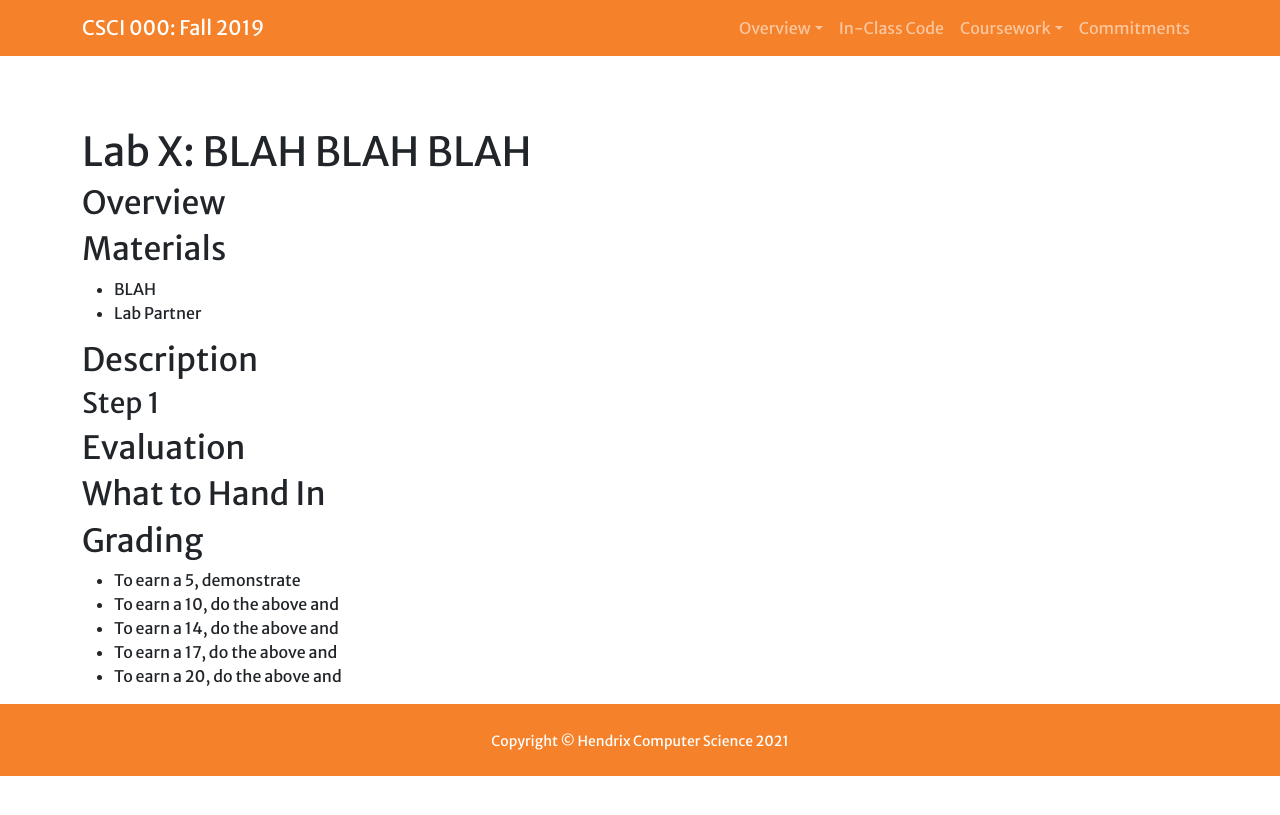
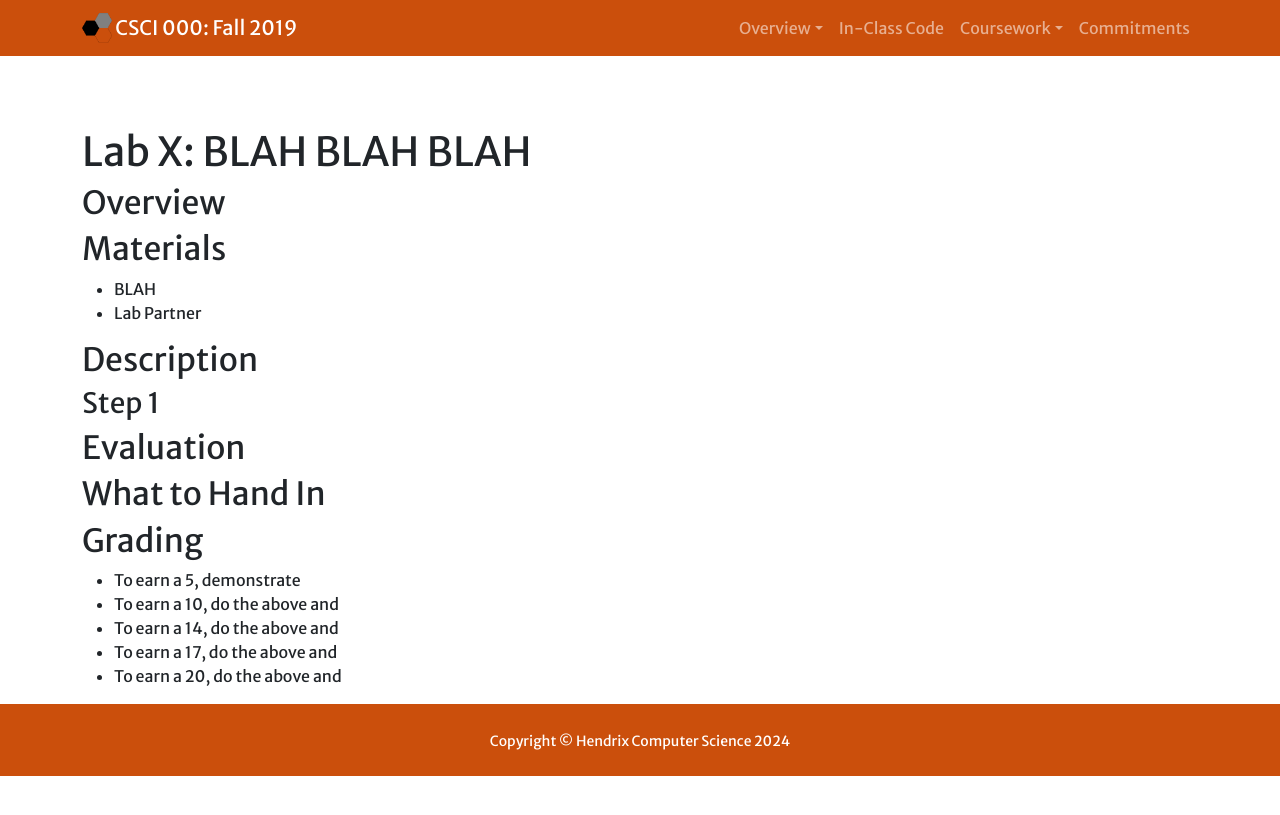
Before and after one commit to Hendrix-CS/csci000, a Jekyll site: the page built from labs/lab-generic.md, in a window 1280 px wide. Shown: the top 815 px of the page. Built offline with Jekyll 4.4.1, drawn with Linux system fonts in a browser that asks for light colours; nearby versions of some CDN libraries; a script that is not in the unit is left out; our own code applies the rules of GitHub Pages for plain Markdown files.

Commit message:
Adding MACS logo, updating bootstrap, toggle for hypothes.is

```diff
--- a/_config.yml
+++ b/_config.yml
@@ -22,11 +22,12 @@ description: >- # this means to ignore newlines until "baseurl:"
   Student learn these concepts through studying the Python programming
   language.
 baseurl: "/csci000" # the subpath of your site, e.g. /blog
-url: "" # the base hostname & protocol for your site, e.g. http://example.com
+url: "https://hendrix-cs.github.io" # the base hostname & protocol for your site, e.g. http://example.com
 
 number: CSCI 000
 title: Generic Computer Science Course
 semester: Fall 2019
+hypothesis: false
 
 navigation:
   - title: Overview
--- a/_includes/bottom.html
+++ b/_includes/bottom.html
@@ -1,15 +1,17 @@
     <!-- Footer -->
     <footer class="py-4 navbar-custom">
       <div class="container">
-        <p class="m-0 text-center text-white"><small>Copyright &copy; Hendrix Computer Science 2021</small></p>
+        <p class="m-0 text-center text-white"><small>Copyright &copy; Hendrix Computer Science 2024</small></p>
       </div>
       <!-- /.container -->
     </footer>
 
     <!-- Bootstrap core JavaScript -->
-    <script src="https://code.jquery.com/jquery-3.6.0.min.js" integrity="sha256-/xUj+3OJU5yExlq6GSYGSHk7tPXikynS7ogEvDej/m4=" crossorigin="anonymous"></script>
-    <script src="https://cdn.jsdelivr.net/npm/bootstrap@5.0.2/dist/js/bootstrap.bundle.min.js" integrity="sha384-MrcW6ZMFYlzcLA8Nl+NtUVF0sA7MsXsP1UyJoMp4YLEuNSfAP+JcXn/tWtIaxVXM" crossorigin="anonymous"></script>
-    <script src="https://hypothes.is/embed.js" async></script>
+    <script src="https://code.jquery.com/jquery-3.7.1.min.js" integrity="sha256-/JqT3SQfawRcv/BIHPThkBvs0OEvtFFmqPF/lYI/Cxo=" crossorigin="anonymous"></script>
+    <script src="https://cdn.jsdelivr.net/npm/bootstrap@5.3.2/dist/js/bootstrap.bundle.min.js" integrity="sha384-C6RzsynM9kWDrMNeT87bh95OGNyZPhcTNXj1NW7RuBCsyN/o0jlpcV8Qyq46cDfL" crossorigin="anonymous"></script>
+    {% if site.hypothesis %}
+      <script src="https://hypothes.is/embed.js" async></script>
+    {% endif %}
     <script>
       //https://codepen.io/lkp/pen/bdPbQx
         $( document ).ready(function() {
--- a/_includes/head.html
+++ b/_includes/head.html
@@ -8,9 +8,8 @@
   <title>{{ site.number }} - {{ site.title }}</title>
 
   <!-- Bootstrap core CSS -->
-  <link rel="stylesheet" href="https://cdnjs.cloudflare.com/ajax/libs/font-awesome/4.7.0/css/font-awesome.min.css">
-  <link href="https://cdn.jsdelivr.net/npm/bootstrap@5.0.2/dist/css/bootstrap.min.css" rel="stylesheet" integrity="sha384-EVSTQN3/azprG1Anm3QDgpJLIm9Nao0Yz1ztcQTwFspd3yD65VohhpuuCOmLASjC" crossorigin="anonymous">
-  <!-- Custom styles for this template -->
+  <link rel="stylesheet" href="https://cdnjs.cloudflare.com/ajax/libs/font-awesome/6.5.2/css/font-awesome.min.css">
+  <link rel="stylesheet" href="https://cdn.jsdelivr.net/npm/bootstrap@5.3.2/dist/css/bootstrap.min.css" integrity="sha384-T3c6CoIi6uLrA9TneNEoa7RxnatzjcDSCmG1MXxSR1GAsXEV/Dwwykc2MPK8M2HN" crossorigin="anonymous">  <!-- Custom styles for this template -->
   <link href="{{ site.baseurl }}/assets/css/main.css" rel="stylesheet">
 
 </head>
--- a/_includes/header.html
+++ b/_includes/header.html
@@ -1,5 +1,6 @@
 <nav class="navbar navbar-expand-lg navbar-dark navbar-custom fixed-top">
   <div class="container">
+    <a href="http://hendrix-cs.github.io"><img src="{{ site.baseurl}}/assets/images/macslogo.png" height="30"></a>&nbsp;
     <a class="navbar-brand" href="{{ site.baseurl}}/index.html">{{ site.number }}: {{ site.semester }}</a>
     <button class="navbar-toggler" type="button" data-bs-toggle="collapse" data-bs-target="#navbarResponsive" aria-controls="navbarResponsive" aria-expanded="false" aria-label="Toggle navigation">
       <span class="navbar-toggler-icon"></span>
--- a/assets/css/main.css
+++ b/assets/css/main.css
@@ -21,7 +21,7 @@ body {
 /* Color definitions */
 
 :root {
-   --main-color:#f5822a;
+   --main-color:#cb4f0c;
    --dull-color:#ac3911;
    --light-bg:#f2f2f2;
 }
```
Also changed, not shown: assets/images/macslogo.png (added).
